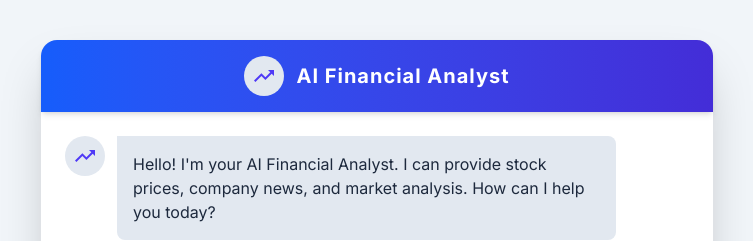
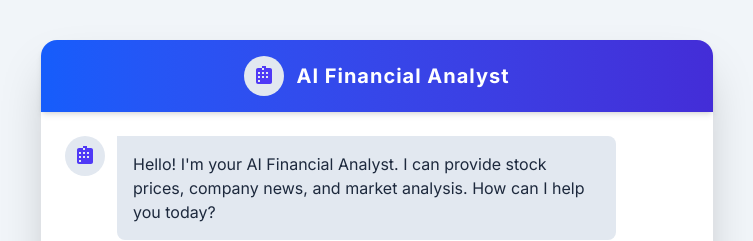
Before and after one commit to Hamza-chao/financial-agent-ui, a Next.js app: page / in a window 1280 px wide. Shown: the top 241 px of the page, without its empty margins (263-1016 px from the left). Built offline with nearby package versions, Linux system fonts and the light colour scheme.

Commit message:
Update page.tsx
changing AI icon

```diff
--- a/src/app/page.tsx
+++ b/src/app/page.tsx
@@ -16,7 +16,7 @@ interface Message {
 const AiIcon = () => (
     <div className="flex-shrink-0 w-10 h-10 rounded-full bg-slate-200 flex items-center justify-center">
         <svg className="w-6 h-6 text-indigo-600" xmlns="http://www.w3.org/2000/svg" viewBox="0 0 24 24" fill="currentColor">
-            <path d="M16 6l2.29 2.29-4.88 4.88-4-4L2 16.59 3.41 18l6-6 4 4 6.3-6.29L22 12V6h-6z"></path>
+            <path d="M18 4h-4V2h-4v2H6c-1.1 0-2 .9-2 2v12c0 1.1.9 2 2 2h12c1.1 0 2-.9 2-2V6c0-1.1-.9-2-2-2zM8 18H6v-2h2v2zm0-4H6v-2h2v2zm0-4H6V8h2v2zm4 4h-2v-2h2v2zm0-4h-2V8h2v2zm0-4h-2V4h2v4zm4 8h-2v-2h2v2zm0-4h-2v-2h2v2zm0-4h-2V8h2v2z"/>
         </svg>
     </div>
 );
```
